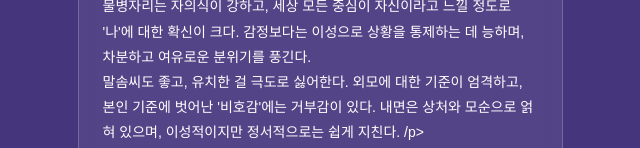
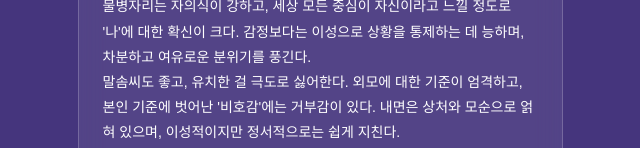
Before and after one commit to kimjiwoow/aquarius, a plain HTML site: page index.html in a window 1280 px wide. Shown: the part 652-800 px from the top of the page, 320-960 px from the left. Drawn offline with Linux system fonts and the light colour scheme.

Commit message:
Update index.html

```diff
--- a/index.html
+++ b/index.html
@@ -125,7 +125,7 @@
       <p>물병자리는 자의식이 강하고, 세상 모든 중심이 자신이라고 느낄 정도로 '나'에 대한 확신이 크다.
 감정보다는 이성으로 상황을 통제하는 데 능하며, 차분하고 여유로운 분위기를 풍긴다. </p>
       <p>말솜씨도 좋고, 유치한 걸 극도로 싫어한다. 외모에 대한 기준이 엄격하고, 본인 기준에 벗어난 '비호감'에는 거부감이 있다.
-내면은 상처와 모순으로 얽혀 있으며, 이성적이지만 정서적으로는 쉽게 지친다. /p>
+내면은 상처와 모순으로 얽혀 있으며, 이성적이지만 정서적으로는 쉽게 지친다. </p>
       <p>어른스럽고 강한 사람에게 끌리며, 자신의 감정을 숨기고 머리로 살아가는 타입.
 신념이 분명한 사람에게 끌리고, 잘난 척을 하지만 그건 자연스럽게 나오는 자기 중심적 사고일 뿐.
 머리 회전이 빠르고 특이한 취향을 가졌으며, 삶의 안식처를 끊임없이 찾는다.
```
